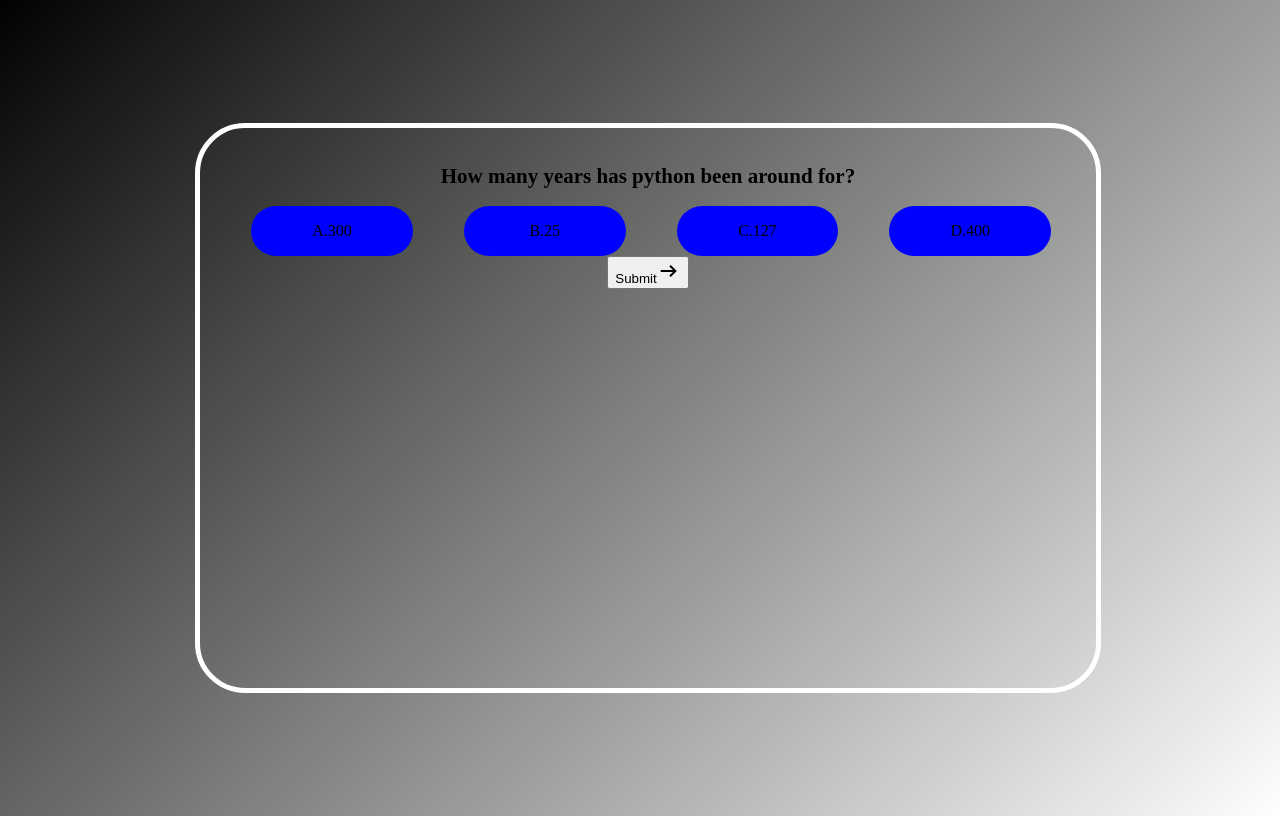
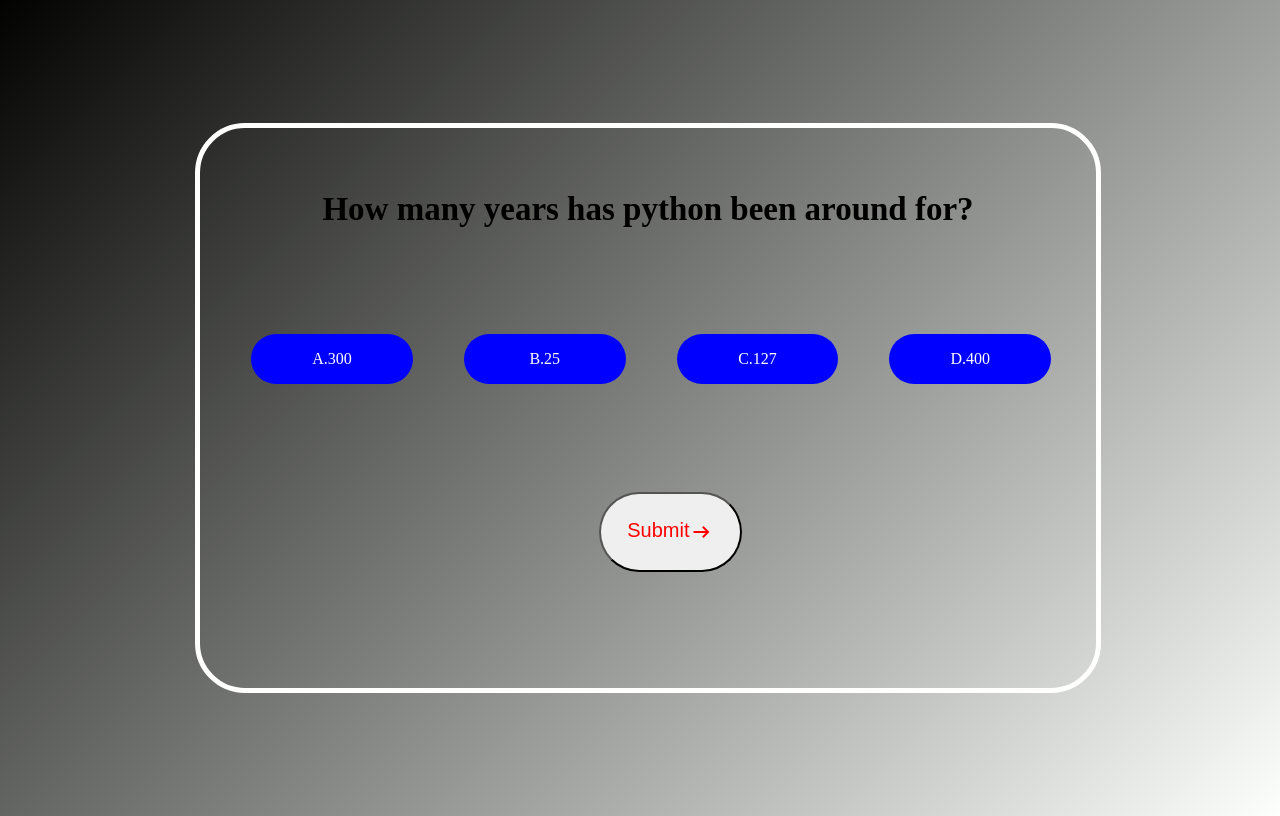
Before and after one commit to Milandacoder/Quiz-Game, a plain HTML site: page index.html in a window 1280 px wide. Drawn offline with nearby package versions, Linux system fonts and the light colour scheme.

Commit message:
Update style.css

```diff
--- a/style.css
+++ b/style.css
@@ -1,3 +1,4 @@
+
 body{
     background-image: linear-gradient(135deg,#020301,#fdfffc);
     height: 100vh;
@@ -19,8 +20,8 @@ body{
 .question-container{
     /* /* margin-left: 20%; */
     /* margin-right: 3%; */
-    margin-top:4%;
-    font-size:21px;
+    margin-top:7%;
+    font-size:33px;
 }
 .answer-input{
     background-color: blue;
@@ -44,6 +45,20 @@ body{
     flex-direction: row;
     padding-right: 5%;
     cursor: pointer;
+    margin-top: 10%;
+    color: white;
+}
+button{
+    margin-top: 12%;
+    margin-left:5%;
+    color: red;
+    font-size: 20px;
+    width: 16%;
+    height: 10vh;
+    border-radius: 50px;
 
 
 }
+.material-symbols-outlined{
+    vertical-align: middle;
+}
```
